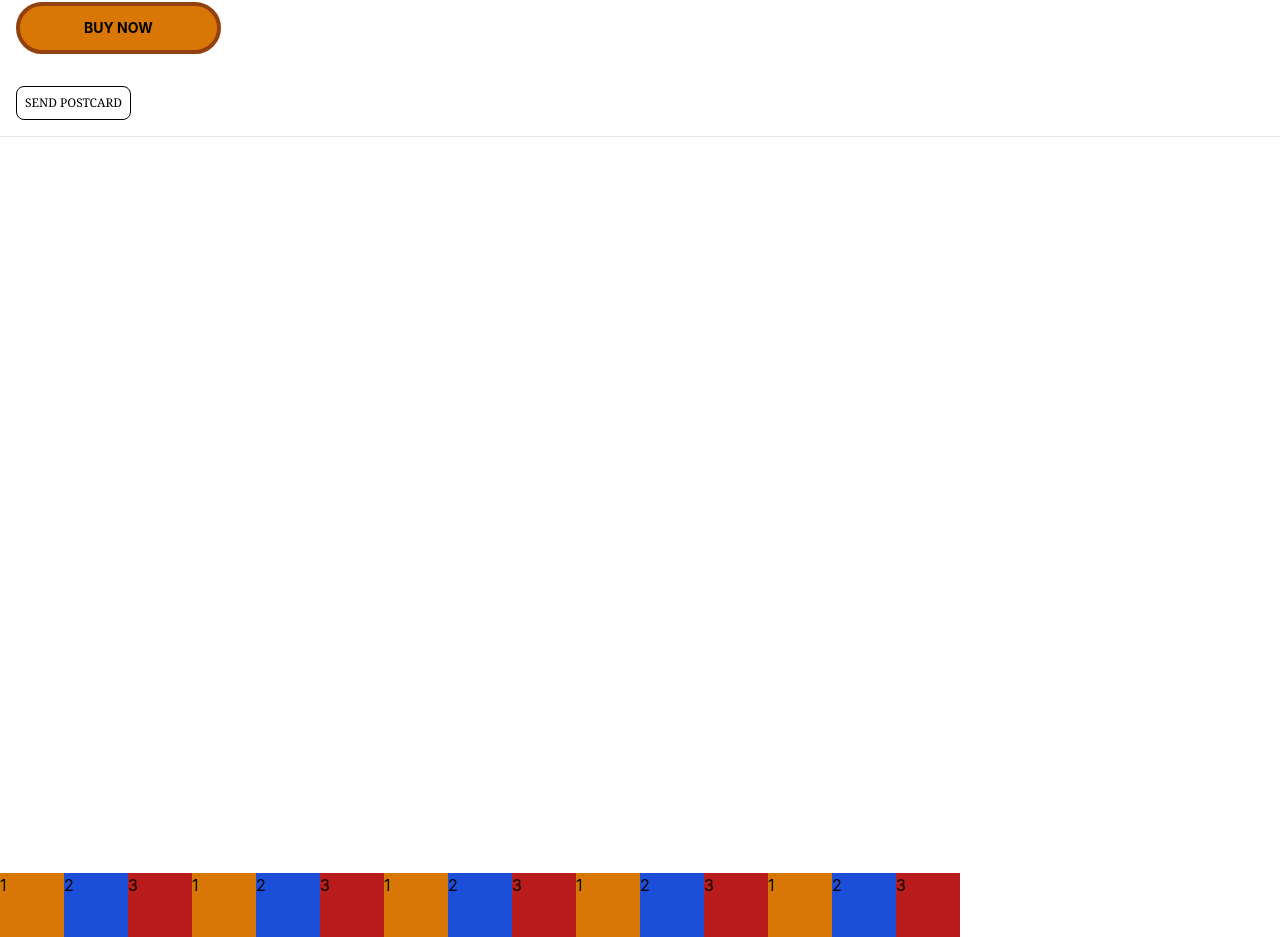
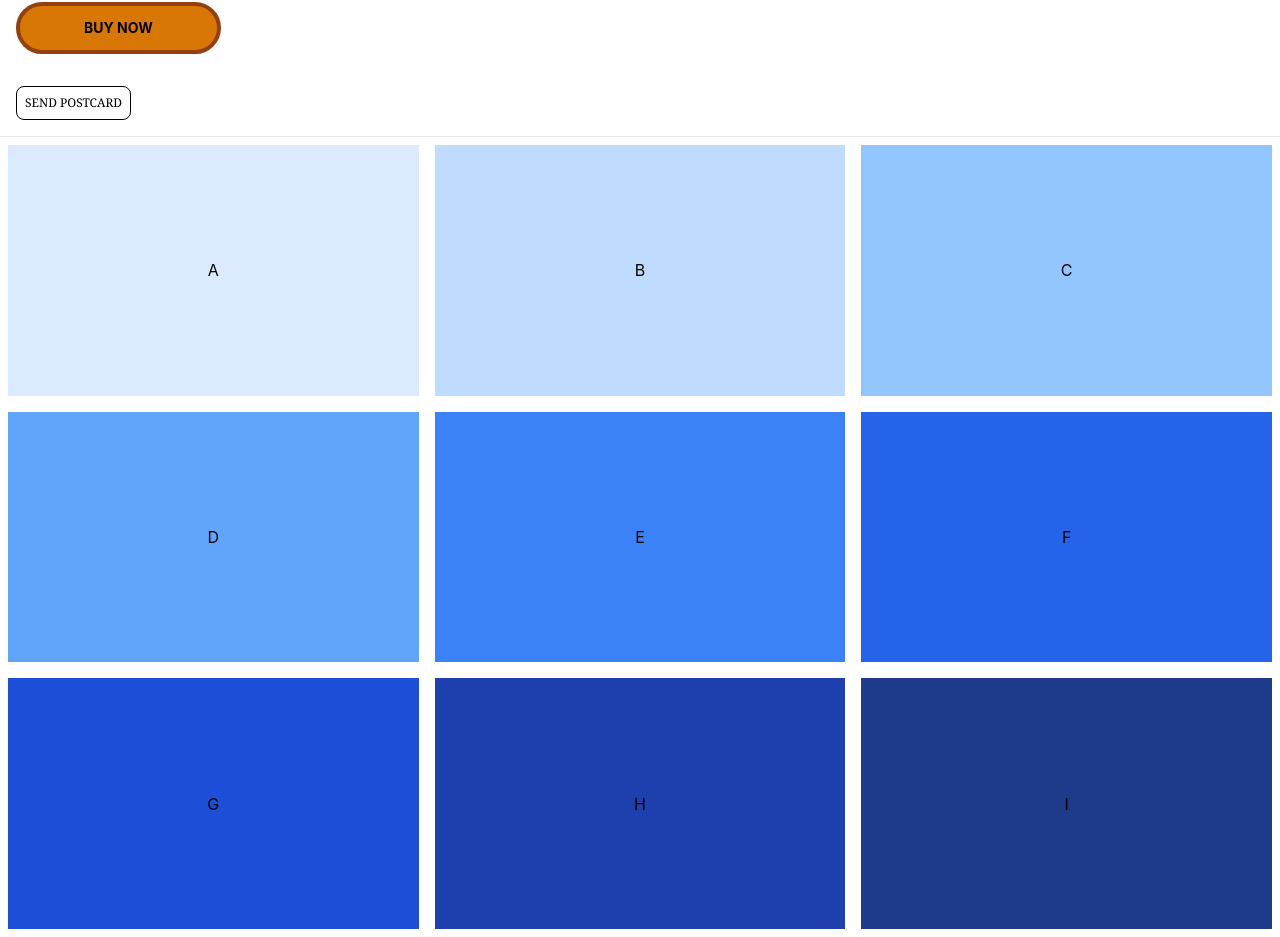
Before and after one commit to Sakshi6401/Tailwind, a React (Create React App) app: page / in a window 1280 px wide. Shown: the part 1360-2297 px from the top of the page. Built offline with nearby package versions, Linux system fonts and the light colour scheme.

Commit message:
completed flex box challenge

```diff
--- a/src/practice/flex.js
+++ b/src/practice/flex.js
@@ -1,23 +1,35 @@
 import React from 'react';
 
 const Flex = () => (
-    <div class="h-screen flex flex-wrap-reverse">
-        <div class="bg-yellow-600 w-16 h-16">1</div>
-        <div class="bg-blue-700 w-16 h-16">2</div>
-        <div class="bg-red-700 w-16 h-16">3</div>
-        <div class="bg-yellow-600 w-16 h-16">1</div>
-        <div class="bg-blue-700 w-16 h-16">2</div>
-        <div class="bg-red-700 w-16 h-16">3</div>
-        <div class="bg-yellow-600 w-16 h-16">1</div>
-        <div class="bg-blue-700 w-16 h-16">2</div>
-        <div class="bg-red-700 w-16 h-16">3</div>
-        <div class="bg-yellow-600 w-16 h-16">1</div>
-        <div class="bg-blue-700 w-16 h-16">2</div>
-        <div class="bg-red-700 w-16 h-16">3</div>
-        <div class="bg-yellow-600 w-16 h-16">1</div>
-        <div class="bg-blue-700 w-16 h-16">2</div>
-        <div class="bg-red-700 w-16 h-16">3</div>
-    </div>
+    <div class="h-screen flex flex-wrap flext-between">
+            <div className='flex h-1/3 w-1/3'>
+                <div class="bg-blue-100 m-2 w-full flex items-center justify-center">A</div>
+            </div>
+            <div className='flex h-1/3 w-1/3'>
+                <div class="bg-blue-200 m-2 w-full flex items-center justify-center">B</div>
+            </div>
+            <div className='flex h-1/3 w-1/3'>
+                <div class="bg-blue-300 m-2 w-full flex items-center justify-center">C</div>
+            </div>
+            <div className='flex h-1/3 w-1/3'>
+                <div class="bg-blue-400 m-2 w-full flex items-center justify-center">D</div>
+            </div>
+            <div className='flex h-1/3 w-1/3'>
+                <div class="bg-blue-500 m-2 w-full flex items-center justify-center">E</div>
+            </div>
+            <div className='flex h-1/3 w-1/3'>
+                <div class="bg-blue-600 m-2 w-full flex items-center justify-center">F</div>
+            </div>
+            <div className='flex h-1/3 w-1/3'>
+                <div class="bg-blue-700 m-2 w-full flex items-center justify-center">G</div>
+            </div>
+            <div className='flex h-1/3 w-1/3'>
+                <div class="bg-blue-800 m-2 w-full flex items-center justify-center">H</div>
+            </div>
+            <div className='flex h-1/3 w-1/3'>
+                <div class="bg-blue-900 m-2 w-full flex items-center justify-center">I</div>
+            </div>
+        </div>
 );
 
 export default Flex;
```
